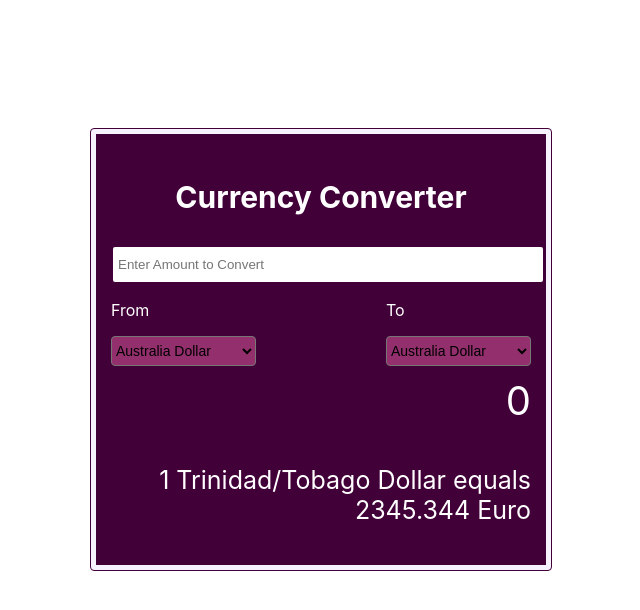
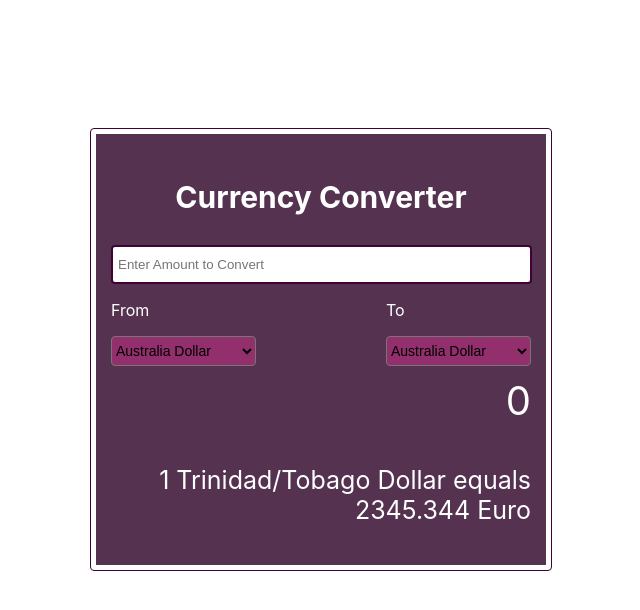
Before and after one commit to tope-olajide/react-currency-converter, a React (Create React App) app in the folder client/: page / in a window 1280 px wide. Shown: the top 610 px of the page, without its empty margins (319-959 px from the left). Built offline with nearby package versions, Linux system fonts and the light colour scheme.

Commit message:
Update App.css

```diff
--- a/client/src/App.css
+++ b/client/src/App.css
@@ -8,11 +8,11 @@ body {
   margin: 10% auto;
   padding: 5px;
   border-radius: 4px;
-  background: #f6f2ff;
+  background: transparent;
 }
 .converter-box {
   padding: 15px;
-  background: #420039;
+  background: rgba(43, 1, 37, 0.8)
 }
 .selector {
   background-color: #932f6d;
@@ -21,7 +21,7 @@ body {
   border-radius: 4px;
 }
 .text-area {
-  width: 100%;
+  width: 97%;
   padding: 10px 5px;
   border: 2px solid #420039;
   border-radius: 4px;
```
